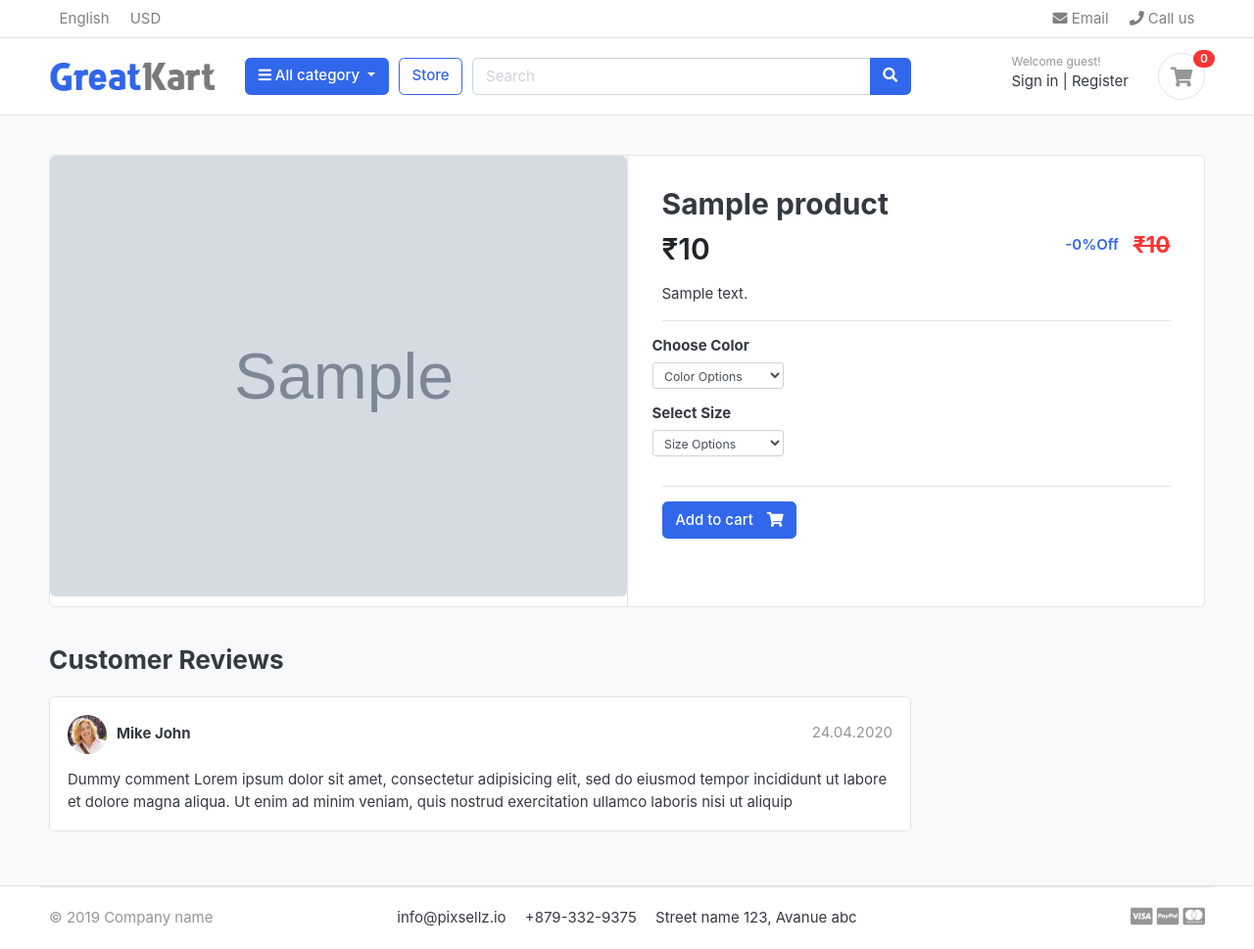
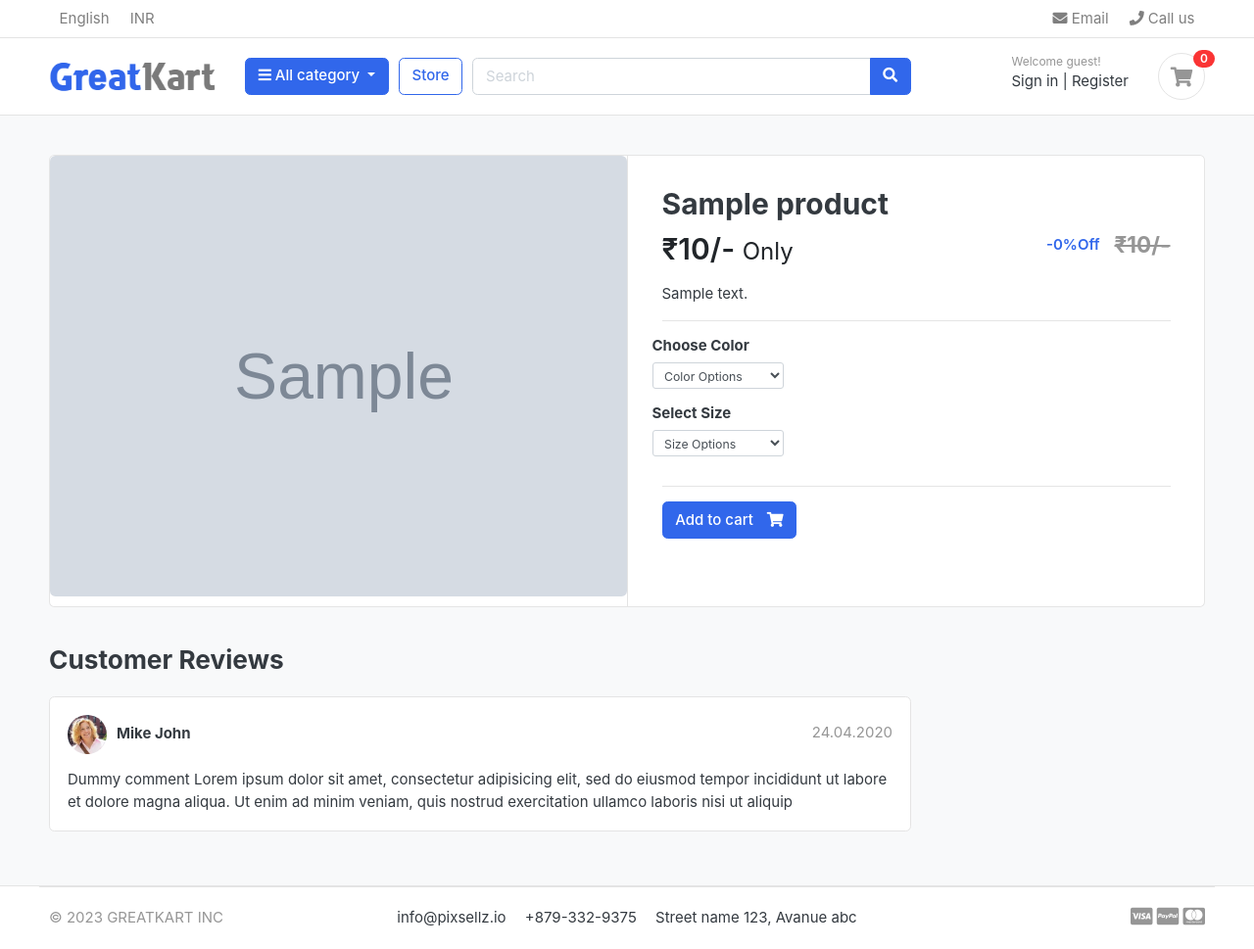
Before and after one commit to amanovishnu/greatkart-django, a Django app: a page that uses templates/includes/footer.html in a window 1280 px wide. Shown: the whole page at 98% size. Run offline with Django 3.2, Linux system fonts and the light colour scheme; tables that the repository leaves empty hold one stand-in row (values such as "Sample post"); grey boxes marked "Sample" are stand-in pictures; some libraries are stand-ins or nearby versions; some web fonts are replaced.

Commit message:
fix - UI changes

```diff
--- a/greatkart/templatetags/custom_filters.py
+++ b/greatkart/templatetags/custom_filters.py
@@ -2,7 +2,7 @@ from django import template
 import math
 register = template.Library()
 
-@register.filter
+@register.filter(name='show_discounted_price')
 def show_discounted_price(sale_price, discount):
     final_amount = sale_price*(1+(discount/100))
     return math.floor(final_amount)
--- a/templates/accounts/dashboard.html
+++ b/templates/accounts/dashboard.html
@@ -62,7 +62,7 @@
                                 </td>
                                 <td>
                                     <p class="title mb-0">Product name goes here </p>
-                                    <var class="price text-muted">USD 145</var>
+                                    <var class="price text-muted">INR 145</var>
                                 </td>
                                 <td> Seller <br> Nike clothing </td>
                                 <td width="250"> <a href="#" class="btn btn-outline-primary">Track order</a> <a href="#"
@@ -74,7 +74,7 @@
                                 </td>
                                 <td>
                                     <p class="title mb-0">Another name goes here </p>
-                                    <var class="price text-muted">USD 15</var>
+                                    <var class="price text-muted">INR 15</var>
                                 </td>
                                 <td> Seller <br> ABC shop </td>
                                 <td> <a href="#" class="btn btn-outline-primary">Track order</a> <a href="#"
@@ -86,7 +86,7 @@
                                 </td>
                                 <td>
                                     <p class="title mb-0">The name of the product goes here </p>
-                                    <var class="price text-muted">USD 145</var>
+                                    <var class="price text-muted">INR 145</var>
                                 </td>
                                 <td> Seller <br> Wallmart </td>
                                 <td>
--- a/templates/includes/footer.html
+++ b/templates/includes/footer.html
@@ -5,7 +5,7 @@
     <div class="container">
         <section class="footer-bottom border-top row">
             <div class="col-md-2">
-                <p class="text-muted"> &copy 2019 Company name </p>
+                <p class="text-muted text-uppercase"> &copy {% now  'Y' %} GreatKart Inc </p>
             </div>
             <div class="col-md-8 text-md-center">
                 <span class="px-2">info@pixsellz.io</span>
--- a/templates/includes/navbar.html
+++ b/templates/includes/navbar.html
@@ -16,7 +16,7 @@
 
                     </li>
                     <li class="nav-item dropdown">
-                        <a href="#" class="nav-link"> USD </a>
+                        <a href="#" class="nav-link"> INR </a>
                     </li>
                 </ul>
                 <ul class="navbar-nav">
--- a/templates/store/product_detail.html
+++ b/templates/store/product_detail.html
@@ -1,5 +1,6 @@
 {% extends 'base.html' %}
 {% load static %}
+{% load humanize %}
 {% load custom_filters %}
 
 {% block content %}
@@ -21,12 +22,12 @@
                         {% csrf_token %}
                         <article class="content-body">
                             <h2 class="title">{{product.product_name}}</h2>
-                            <span class="text-danger h4 float-right">
-                                <strike>₹{{product.price|show_discounted_price:product.discount}}</strike>
+                            <span class="text-muted h4 float-right">
+                                <strike>₹{{product.price|show_discounted_price:product.discount|intcomma}}/-</strike>
                             </span>
                             <span class="price mt-1 text-primary float-right mx-3">-{{product.discount}}%Off</span>
                             <div class="mb-3">
-                                <var class="price h2">₹{{product.price}}</var>
+                                <var class="price h2">₹{{product.price|intcomma}}/- <small>Only</small></var>
                             </div>
                             <p>{{product.description}}</p>
                             <hr>
```
Also changed, not shown: templates/home.html (+4 -3 lines).
